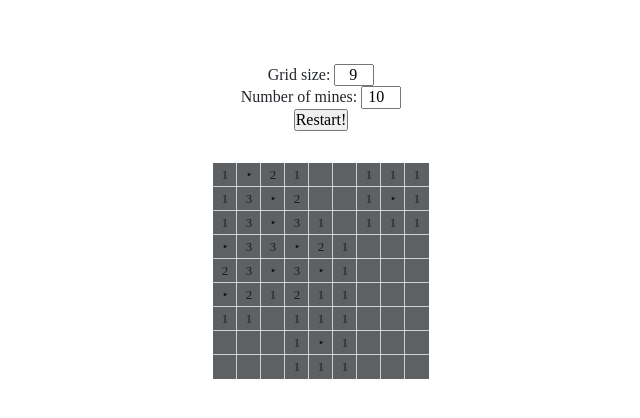
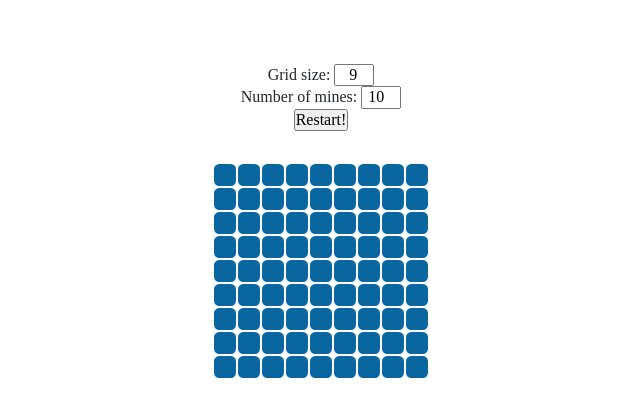
Before and after one commit to sophiamersmann/minesweeper, a Vue app: page / in a window 1280 px wide. Shown: the top 418 px of the page, without its empty margins (319-959 px from the left). Built offline with nearby package versions, Linux system fonts and the light colour scheme.

Commit message:
Basic styling of grid cells

```diff
--- a/src/assets/style/base.css
+++ b/src/assets/style/base.css
@@ -1,6 +1,8 @@
 :root {
   --spacing: 2rem;
   --black: hsl(210 11% 15%);
+  --accent: hsl(203 89% 33%);
+  --accent-light: hsl(203 89% 90%);
 }
 
 html {
--- a/src/components/Cell.vue
+++ b/src/components/Cell.vue
@@ -54,10 +54,14 @@ export default {
     uncover(cell) {
       // eslint-disable-next-line no-param-reassign
       cell.isCovered = false;
+
+      // eslint-disable-next-line no-param-reassign
+      if (cell.isFlagged) cell.isFlagged = false;
+
       this.$emit('uncover', cell);
     },
     flag() {
-      this.isFlagged = true;
+      if (this.isCovered) this.isFlagged = true;
     },
   },
 };
@@ -73,10 +77,15 @@ export default {
   line-height: var(--size);
   text-align: center;
   vertical-align: middle;
-  border: 0;
+  border: 1px solid #fff;
+  border-radius: 25%;
   position: relative;
+  background-color: var(--accent-light);
 }
-
+.cell:disabled {
+  background-color: var(--accent-light);
+  color: inherit;
+}
 .cell.is-covered::after {
   --size: 100%;
 
@@ -87,15 +96,21 @@ export default {
   width: var(--size);
   height: var(--size);
   content: '';
-  background: var(--black);
-  outline: 1px solid #fff;
+  background: var(--accent);
   text-indent: 0;
-  /* for debugging only */
-  opacity: 0.7;
+  border-radius: inherit;
 }
-
 .cell.is-flagged::after {
   content: '⚑';
-  color: cornflowerblue;
+  color: hsl(43 91% 48%);
+  background-color: hsl(43 91% 88%);
+}
+.cell.is-flagged.is-wrong,
+.cell.is-flagged.is-wrong::after {
+  background-color: red;
+}
+.cell:not(.is-covered).is-flagged,
+.cell:not(.is-covered).is-flagged::after {
+  background-color: var(--accent-light);
 }
 </style>
```
